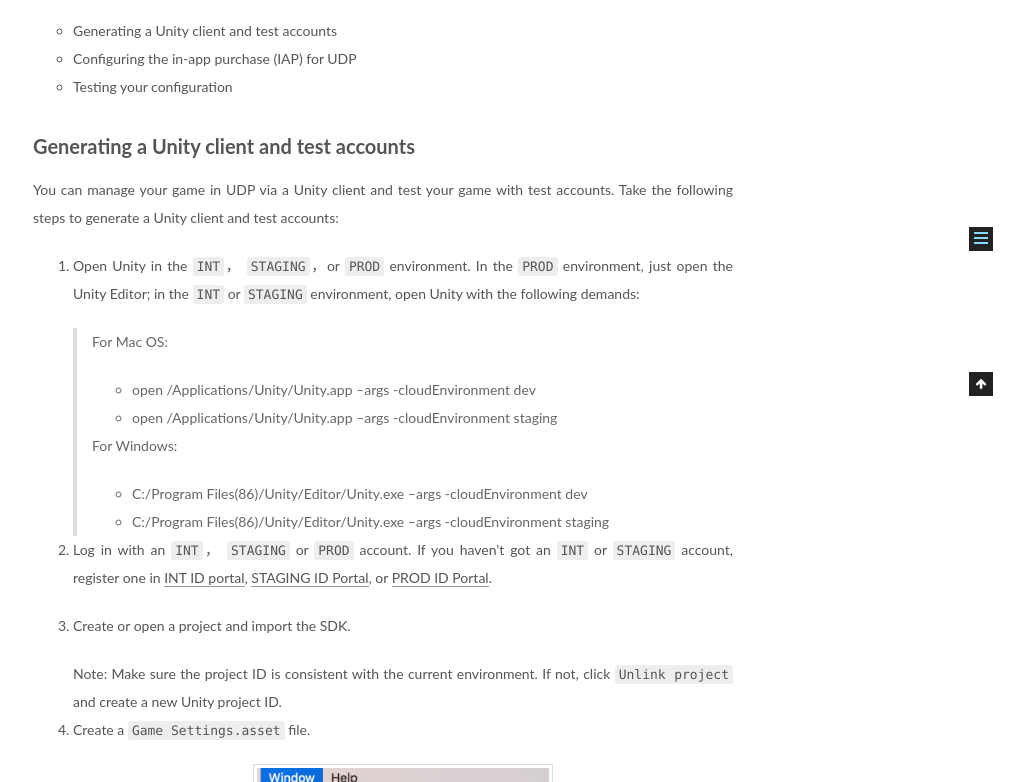
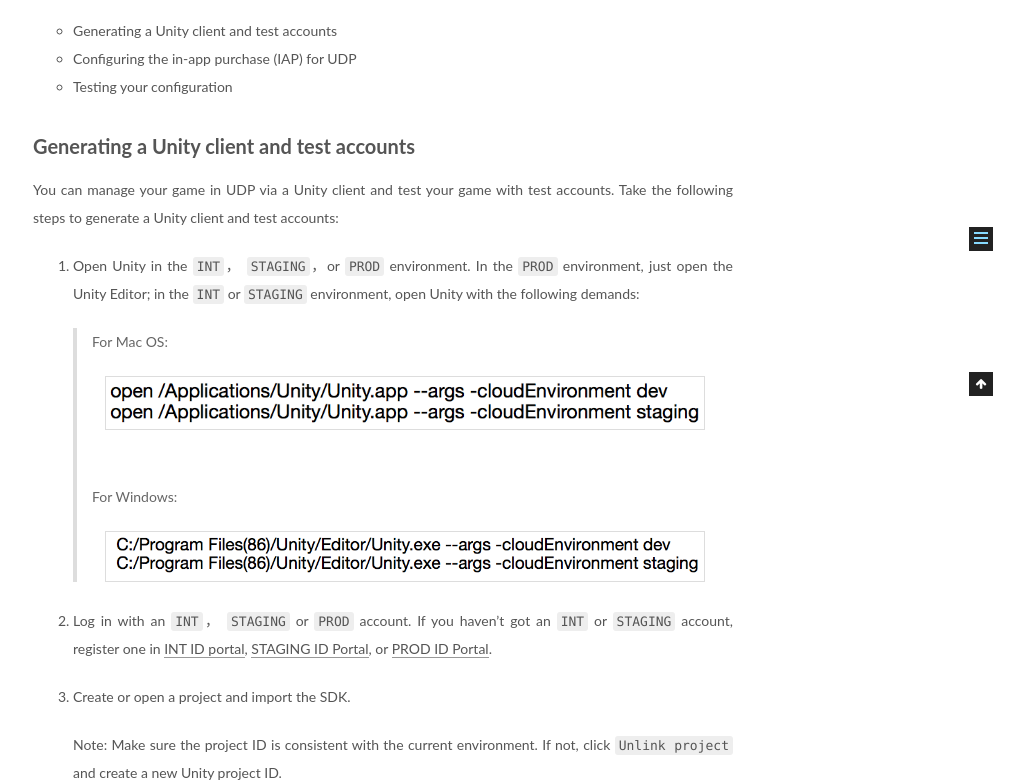
Before and after one commit to UnityTech/udp, a plain HTML site: page configuring-the-SDK-for-UDP/index.html in a window 1280 px wide. Shown: the part 504-1286 px from the top of the page, without its empty margins (257-1280 px from the left). Drawn offline with Linux system fonts and the light colour scheme.

Commit message:
Site updated: 2018-05-28 18:53:41

```diff
--- a/configuring-the-SDK-for-UDP/index.html
+++ b/configuring-the-SDK-for-UDP/index.html
@@ -86,6 +86,8 @@
 <meta property="og:site_name" content="Unity Distribution Platform">
 <meta property="og:description" content="The SDK for UDP is an easy way to integrate your game with UDP. Before publishing your game via unity distribution platform (UDP), configure the SDK and test your configuration. Here are the things t">
 <meta property="og:locale" content="en">
+<meta property="og:image" content="https://unitytech.github.io/udp/configuring-the-SDK-for-UDP/images/login-mac.png">
+<meta property="og:image" content="https://unitytech.github.io/udp/configuring-the-SDK-for-UDP/images/login-windows.png">
 <meta property="og:image" content="https://unitytech.github.io/udp/configuring-the-SDK-for-UDP/images/Create-a-Game-Settings-file.png">
 <meta property="og:image" content="https://unitytech.github.io/udp/configuring-the-SDK-for-UDP/images/Unity-clent-updated.png">
 <meta property="og:image" content="https://unitytech.github.io/udp/configuring-the-SDK-for-UDP/images/IAP-Catalog-updated.png">
@@ -96,11 +98,11 @@
 <meta property="og:image" content="https://unitytech.github.io/udp/configuring-the-SDK-for-UDP/images/UDP-Query-18.png">
 <meta property="og:image" content="https://unitytech.github.io/udp/configuring-the-SDK-for-UDP/images/publish-gstore.png">
 <meta property="og:image" content="https://unitytech.github.io/udp/configuring-the-SDK-for-UDP/images/test-accounting-setting.png">
-<meta property="og:updated_time" content="2018-05-28T09:13:58.688Z">
+<meta property="og:updated_time" content="2018-05-28T10:51:40.218Z">
 <meta name="twitter:card" content="summary">
 <meta name="twitter:title" content="Configuring SDK for UDP">
 <meta name="twitter:description" content="The SDK for UDP is an easy way to integrate your game with UDP. Before publishing your game via unity distribution platform (UDP), configure the SDK and test your configuration. Here are the things t">
-<meta name="twitter:image" content="https://unitytech.github.io/udp/configuring-the-SDK-for-UDP/images/Create-a-Game-Settings-file.png">
+<meta name="twitter:image" content="https://unitytech.github.io/udp/configuring-the-SDK-for-UDP/images/login-mac.png">
 
 
 
@@ -270,15 +272,10 @@
 <li><p>Open Unity in the <code>INT</code>， <code>STAGING</code>，or <code>PROD</code> environment. In the <code>PROD</code> environment, just open the Unity Editor; in the <code>INT</code> or <code>STAGING</code> environment, open Unity with the following demands:</p>
 <blockquote>
 <p>For Mac OS:</p>
-<ul>
-<li>open /Applications/Unity/Unity.app –args -cloudEnvironment dev</li>
-<li>open /Applications/Unity/Unity.app –args -cloudEnvironment staging</li>
-</ul>
-<p>For Windows:</p>
-<ul>
-<li>C:/Program Files(86)/Unity/Editor/Unity.exe –args -cloudEnvironment dev</li>
-<li>C:/Program Files(86)/Unity/Editor/Unity.exe –args -cloudEnvironment staging</li>
-</ul>
+<!-- ![](images/login-mac.png) -->
+<p><img src="images/login-mac.png" width="600px"><br>For Windows:</p>
+<!-- ![](images/login-windows.png) -->
+<p><img src="images/login-windows.png" width="600px"></p>
 </blockquote>
 </li>
 <li><p>Log in with an <code>INT</code>， <code>STAGING</code> or <code>PROD</code> account. If you haven’t got an <code>INT</code> or <code>STAGING</code> account, register one in <a href="https://id-int.unity.com" target="_blank" rel="noopener">INT ID portal</a>, <a href="https://id-staging.unity.com" target="_blank" rel="noopener">STAGING ID Portal</a>, or <a href="https://id.unity.com" target="_blank" rel="noopener">PROD ID Portal</a>.</p>
```
Also changed, not shown: configuring-the-SDK-for-UDP/images/login-mac.png (added), configuring-the-SDK-for-UDP/images/login-windows.png (added).
